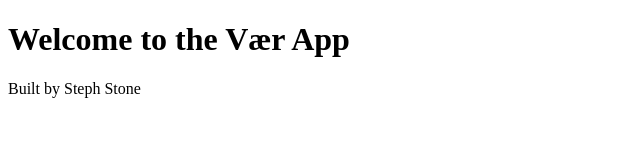
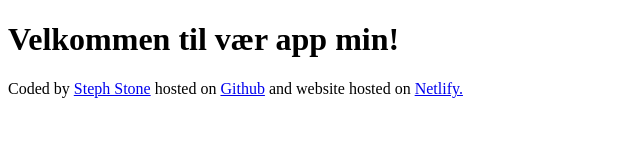
Before and after one commit to stephanieeeeeeeeeee/vanilla-weather-app, a plain HTML site: page index.html in a window 1280 px wide. Shown: the whole page, without its empty margins (0-640 px from the left). Drawn offline with Linux system fonts and the light colour scheme.

Commit message:
updated footer info

```diff
--- a/index.html
+++ b/index.html
@@ -6,7 +6,32 @@
 		<title>Vær App</title>
 	</head>
 	<body>
-		<h1>Welcome to the Vær App</h1>
-		<footer>Built by Steph Stone</footer>
+		<h1>Velkommen til vær app min!</h1>
+
+
+
+
+
+
+
+
+        <footer>
+			Coded by
+			<a
+				href="https://github.com/stephanieeeeeeeeeee/vanilla-weather-app"
+				target="_blank"
+				>Steph Stone</a
+			>
+			hosted on
+			<a
+				href="https://github.com/stephanieeeeeeeeeee/vanilla-weather-app"
+				target="_blank"
+				>Github</a
+			>
+			and website hosted on
+			<a href="https://scratch-weather-app.netlify.app/" target="_blank">
+				Netlify.</a
+			>
+		</footer>
 	</body>
 </html>
```
